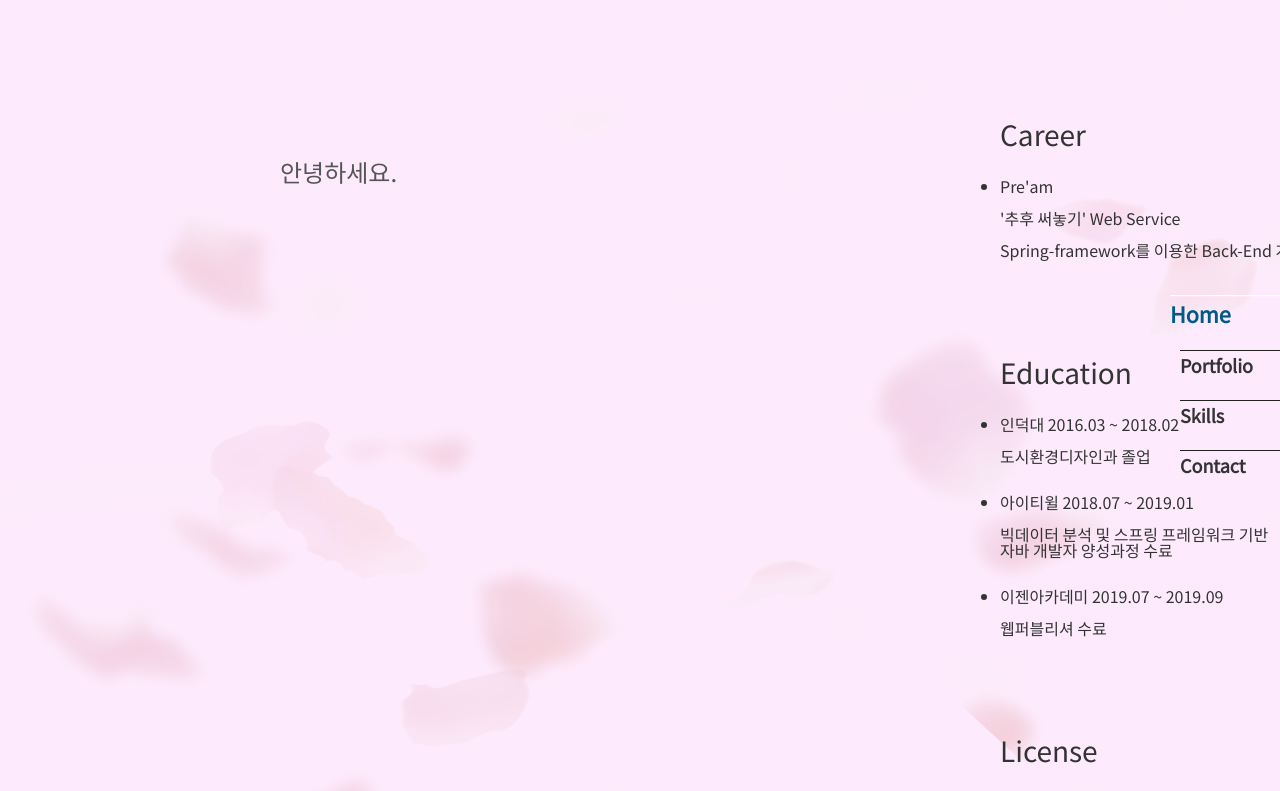
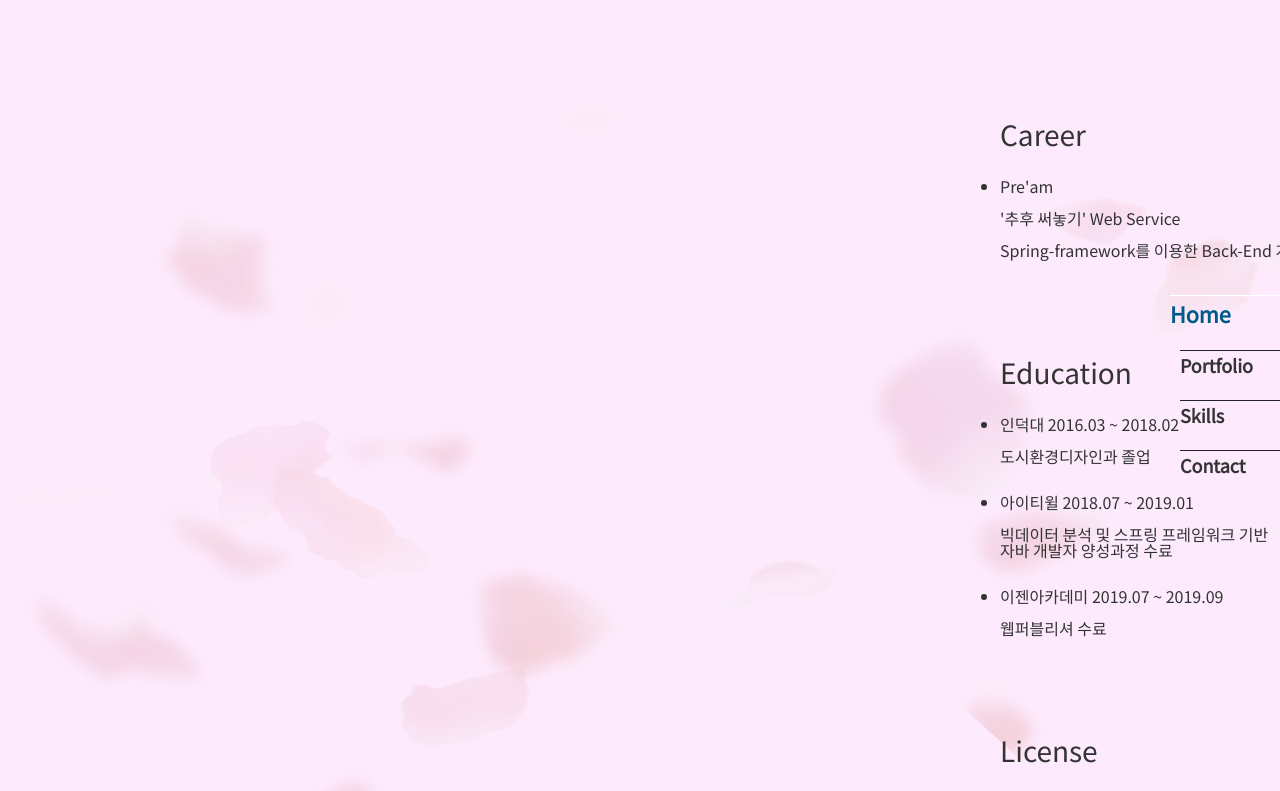
Before and after one commit to ohsky97/portfolio, a plain HTML site: page index.html in a window 1280 px wide. Shown: the top 791 px of the page. Drawn offline with Linux system fonts and the light colour scheme.

```diff
--- a/index.html
+++ b/index.html
@@ -39,7 +39,7 @@
         <section>
             <article class="who">
                 <label>
-                    안녕하세요.<br />
+                    <br/><br/>
 
                 </label>
             </article>
```
Also changed, not shown: images/adobe.png, 1 other file.
